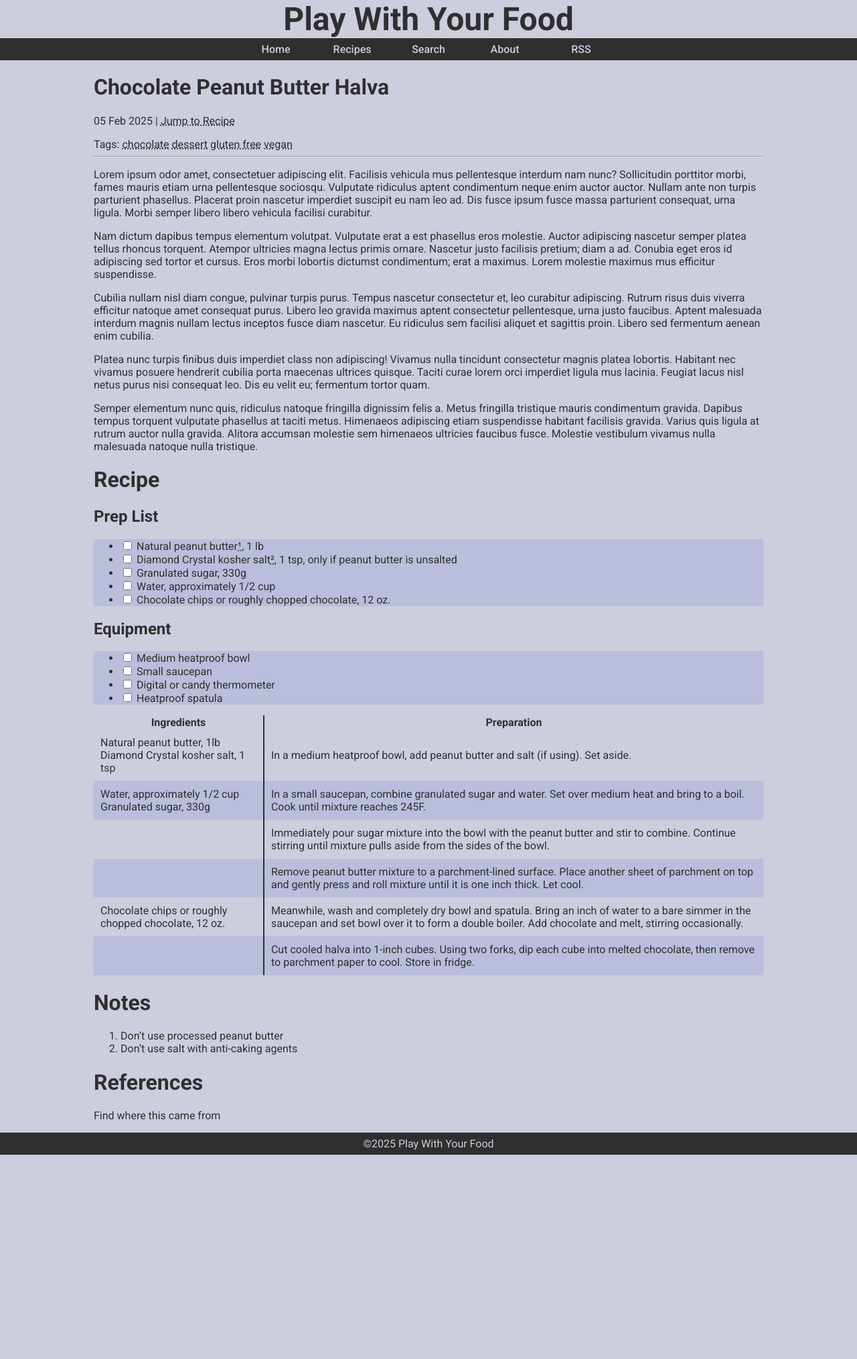
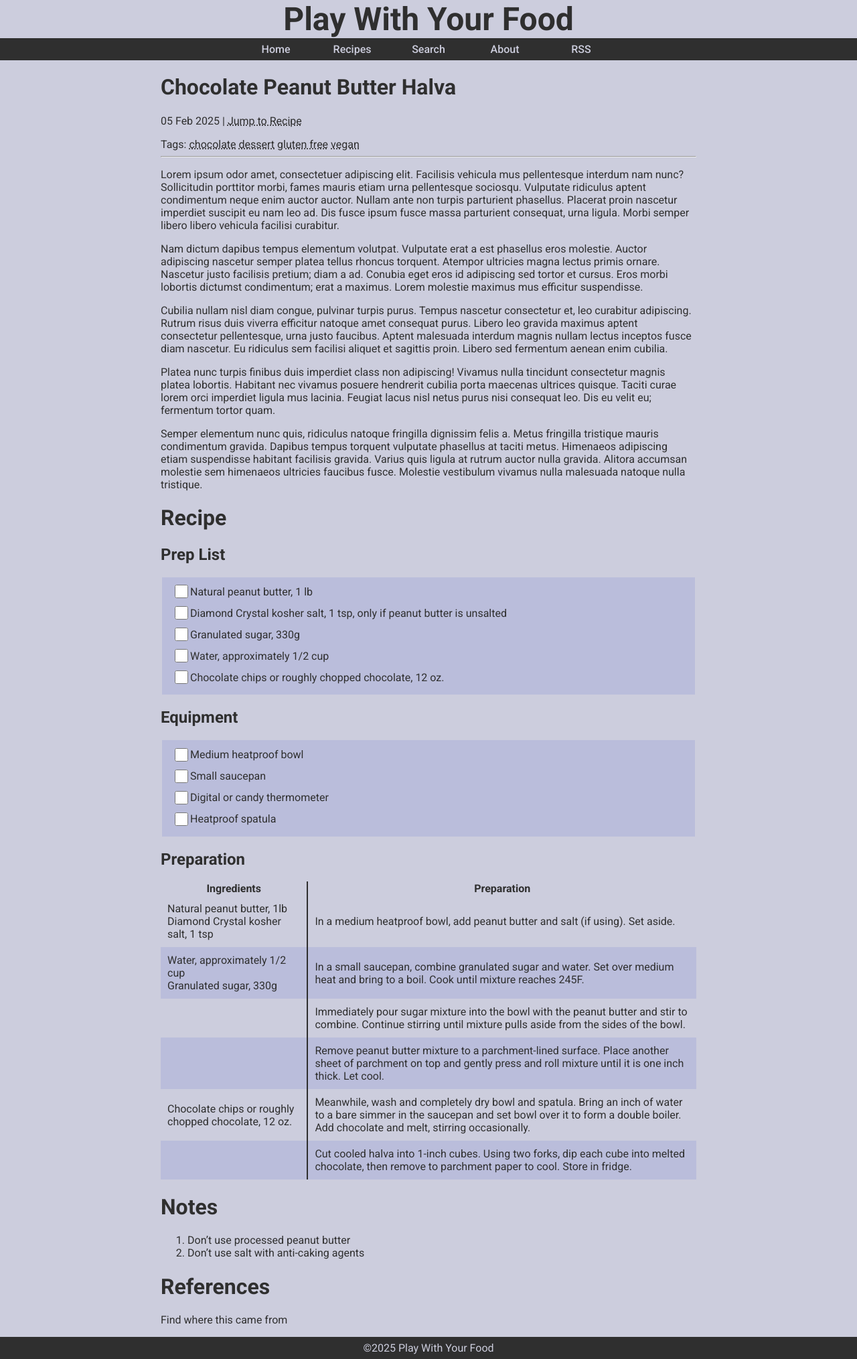
Before and after one commit to wugologist/play-with-your-food, a Jekyll site: the page built from _posts/2025-02-05-chocolate-peanut-butter-halva.md, in a window 1280 px wide. Shown: the whole page at 67% size. Built offline with Jekyll 4.4.1, drawn with Linux system fonts in a browser that asks for light colours; before the commit the page ends 1724 px from its top, so only the background shows below that.

Commit message:
checklist style

```diff
--- /dev/null
+++ b/_includes/checklist.html
@@ -0,0 +1,11 @@
+<fieldset>
+    {% if {{include.title}} %}
+        <legend>{{include.title}}</legend>
+    {% endif %}
+    {% for item in include.items %}
+        <div class="checklist-item">
+            <input type="checkbox" id="{{item}}" />
+            <label for="{{item}}">{{item}}</label>
+        </div>
+    {% endfor %}
+</fieldset>
--- a/_posts/2025-02-05-chocolate-peanut-butter-halva.md
+++ b/_posts/2025-02-05-chocolate-peanut-butter-halva.md
@@ -14,17 +29,12 @@ Semper elementum nunc quis, ridiculus natoque fringilla dignissim felis a. Metus
 
 # Recipe
 ## Prep List
-- <input type="checkbox"> Natural peanut butter[¹](#notes), 1 lb
-- <input type="checkbox"> Diamond Crystal kosher salt[²](#notes), 1 tsp, only if peanut butter is unsalted
-- <input type="checkbox"> Granulated sugar, 330g
-- <input type="checkbox"> Water, approximately 1/2 cup
-- <input type="checkbox"> Chocolate chips or roughly chopped chocolate, 12 oz.
+{% include checklist.html items=page.ingredients %}
 
 ## Equipment
-- <input type="checkbox"> Medium heatproof bowl
-- <input type="checkbox"> Small saucepan
-- <input type="checkbox"> Digital or candy thermometer
-- <input type="checkbox"> Heatproof spatula
+{% include checklist.html items=page.equipment %}
+
+## Preparation
 
 | Ingredients                                                        | Preparation                                                                                                                                                                                               |
 | ------------------------------------------------------------------ | --------------------------------------------------------------------------------------------------------------------------------------------------------------------------------------------------------- |
--- a/_sass/main.scss
+++ b/_sass/main.scss
@@ -44,7 +44,7 @@ footer {
 }
 
 main {
-  max-width: 1000px;
+  max-width: 800px;
   margin: auto;
   flex-grow: 1;
 }
@@ -91,3 +91,27 @@ table {
     background-color: $table-color;
   }
 }
+
+fieldset {
+  background-color: $table-color;
+  border-style: hidden;
+
+  .checklist-item {
+    display: flex;
+    align-items: center;
+    padding: 3px;
+  }
+
+  input {
+    width: 20px;
+    height: 20px;
+    accent-color: $text-color;
+  }
+  label {
+    align-content: center;
+  }
+}
+
+input:checked + label {
+  text-decoration: line-through;
+}
```
Also changed, not shown: other parts of _posts/2025-02-05-chocolate-peanut-butter-halva.md (+15 -0 lines).
